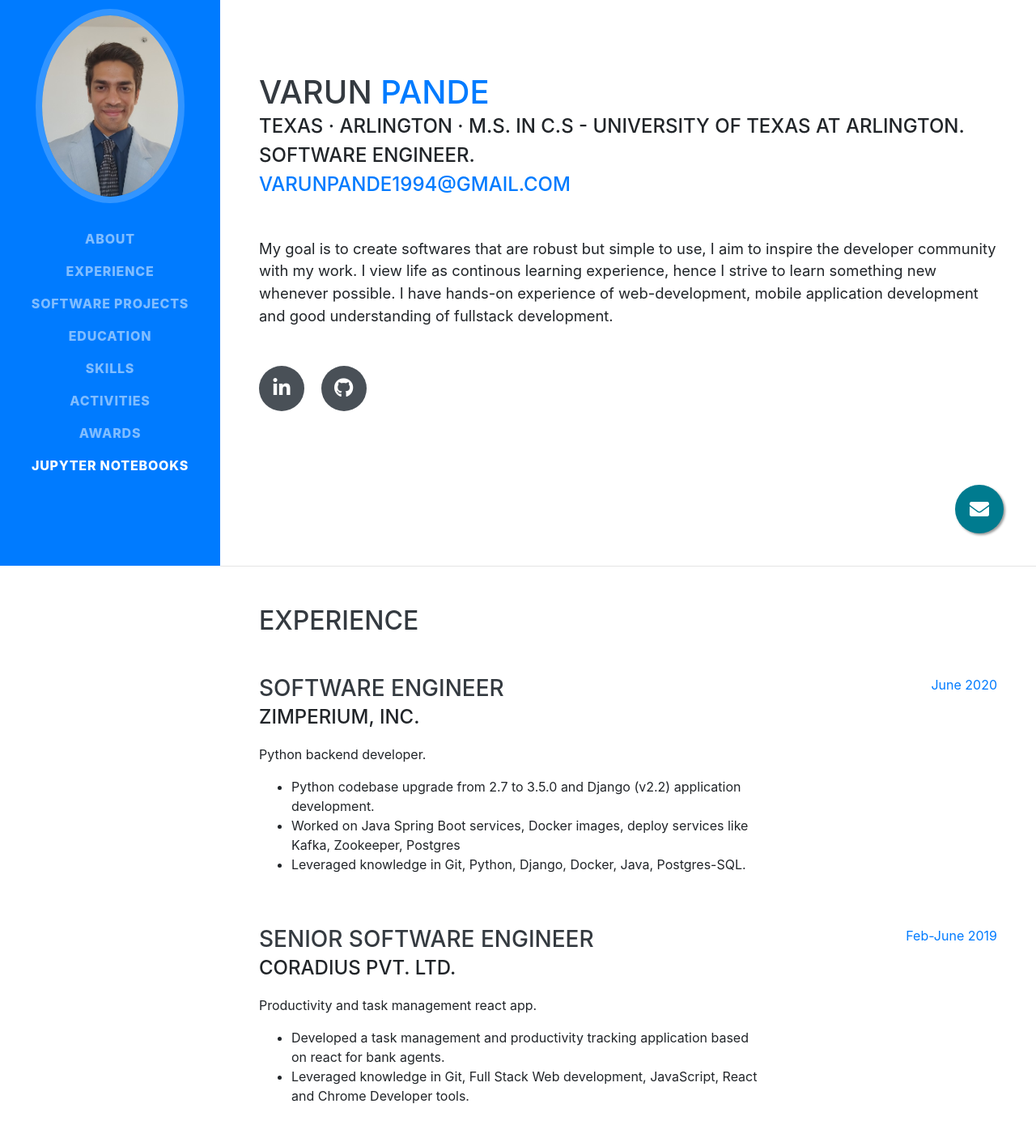
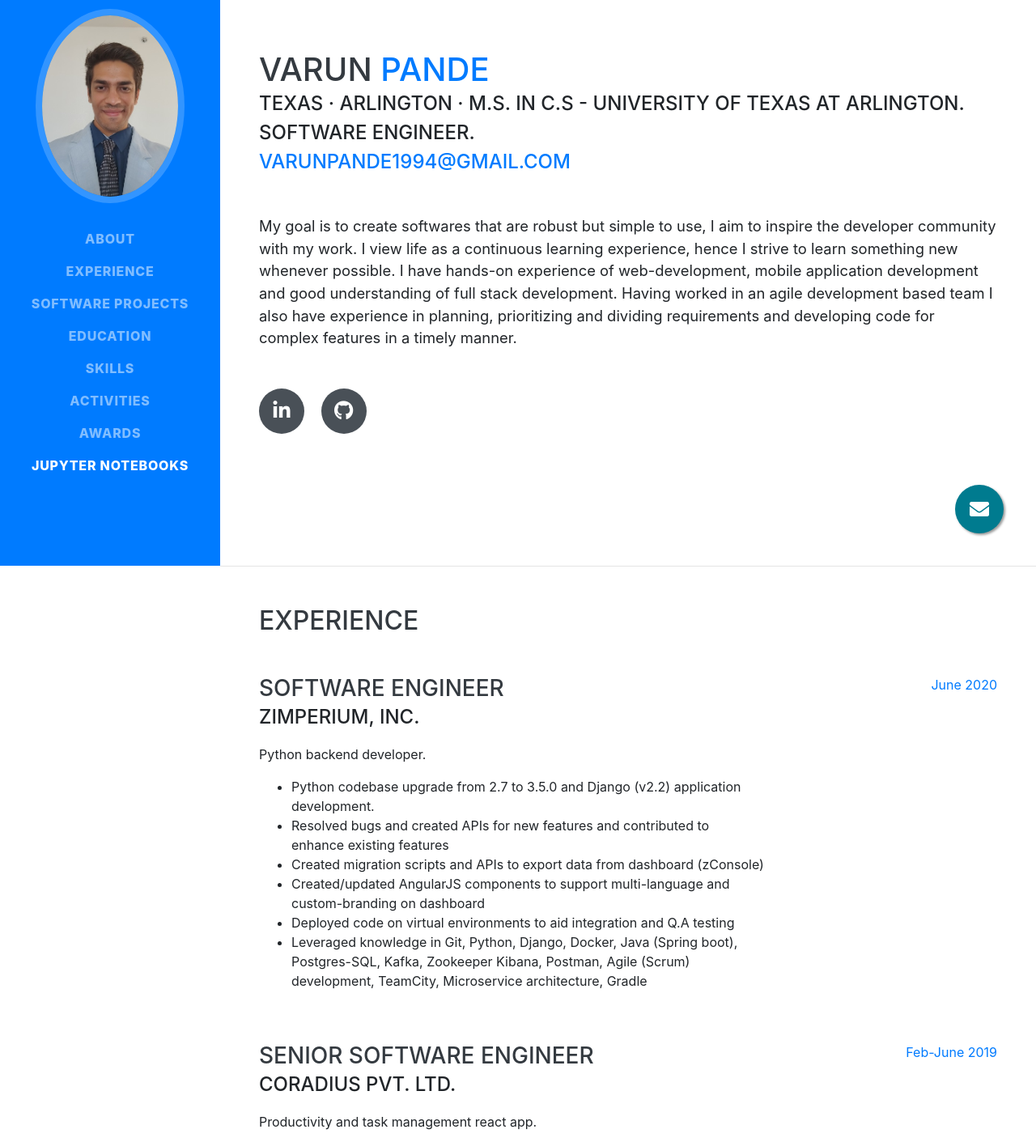
Before and after one commit to varunpande/varunpande.github.io, a website with bundled scripts: page intro/index.html in a window 1280 px wide. Shown: the part 101-1512 px from the top of the page at 81% size. Built offline with nearby package versions, Linux system fonts and the light colour scheme; a web font is replaced by a local one.

Commit message:
experience update

```diff
--- a/intro/index.html
+++ b/intro/index.html
@@ -75,8 +75,12 @@
                 <div class="subheading mb-5">Texas · Arlington · M.S. in C.S - University of Texas at Arlington. Software Engineer.
                     <p><a href="mailto:name@email.com">varunpande1994@gmail.com</a></p>
                 </div>
-                <p class="lead mb-5"> My goal is to create softwares that are robust but simple to use, I aim to inspire the developer community with my work. I view life as continous learning experience, hence I strive to learn something new whenever possible. I have hands-on
-                    experience of web-development, mobile application development and good understanding of fullstack development.</p>
+                <p class="lead mb-5">
+                    My goal is to create softwares that are robust but simple to use, I aim to inspire the developer community with my work. I view life as
+                    a continuous learning experience, hence I strive to learn something new whenever possible. I have hands-on experience of web-development,
+                    mobile application development and good understanding of full stack development. Having worked in an agile development based team I also
+                    have experience in planning, prioritizing and dividing requirements and developing code for complex features in  a timely manner.
+                </p>
                 <div class="social-icons">
                     <a href="https://www.linkedin.com/in/varunkumar-pande-43499a126">
                         <i class="fab fa-linkedin-in"></i>
@@ -101,8 +105,11 @@
                         <p>Python backend developer.</p>
                         <ul>
                             <li>Python codebase upgrade from 2.7 to 3.5.0 and Django (v2.2) application development.</li>
-                            <li>Worked on Java Spring Boot services, Docker images, deploy services like Kafka, Zookeeper, Postgres</li>
-                            <li>Leveraged knowledge in Git, Python, Django, Docker, Java, Postgres-SQL.</li>
+                            <li>Resolved bugs and created APIs for new features and contributed to enhance existing features</li>
+                            <li>Created migration scripts and APIs to export data from dashboard (zConsole)</li>
+                            <li>Created/updated AngularJS components to support multi-language and custom-branding on dashboard</li>
+                            <li>Deployed code on virtual environments to aid integration and Q.A testing</li>
+                            <li>Leveraged knowledge in Git, Python, Django, Docker, Java (Spring boot), Postgres-SQL, Kafka, Zookeeper Kibana, Postman, Agile (Scrum) development, TeamCity, Microservice architecture, Gradle</li>
                         </ul>
                     </div>
                     <div class="resume-date text-md-right">
@@ -211,7 +218,9 @@
                         <p>GPA(upto sem-2): 4.0</p>
                         <div><b>1st Semester Coursework:</b> Data analysis and modelling techniques, Design and analysis of algorithms.</div>
                         <div><b>2nd Semester Coursework:</b> Database - 1, Information security - 1, Web data management, Software testing.</div>
-                        <div><b>3rd Semester Coursework:</b> Neural networks, Data mining, Machine learning.</div>
+                        <div><b>Summer Semester:</b> Full time internship at Zimperium Inc.</div>
+                        <div><b>3rd Semester Coursework:</b> Neural networks, Data mining, Machine learning, Part time internship at Zimperium Inc.</div>
+                        <div><b>4th Semester Coursework:</b> Advanced Database Systems, Secure Programming, Python, Part time internship at Zimperium Inc.</div>
                     </div>
                     <div class="resume-date text-md-right">
                         <span class="text-primary">August 2019 - May 2021</span>
```
